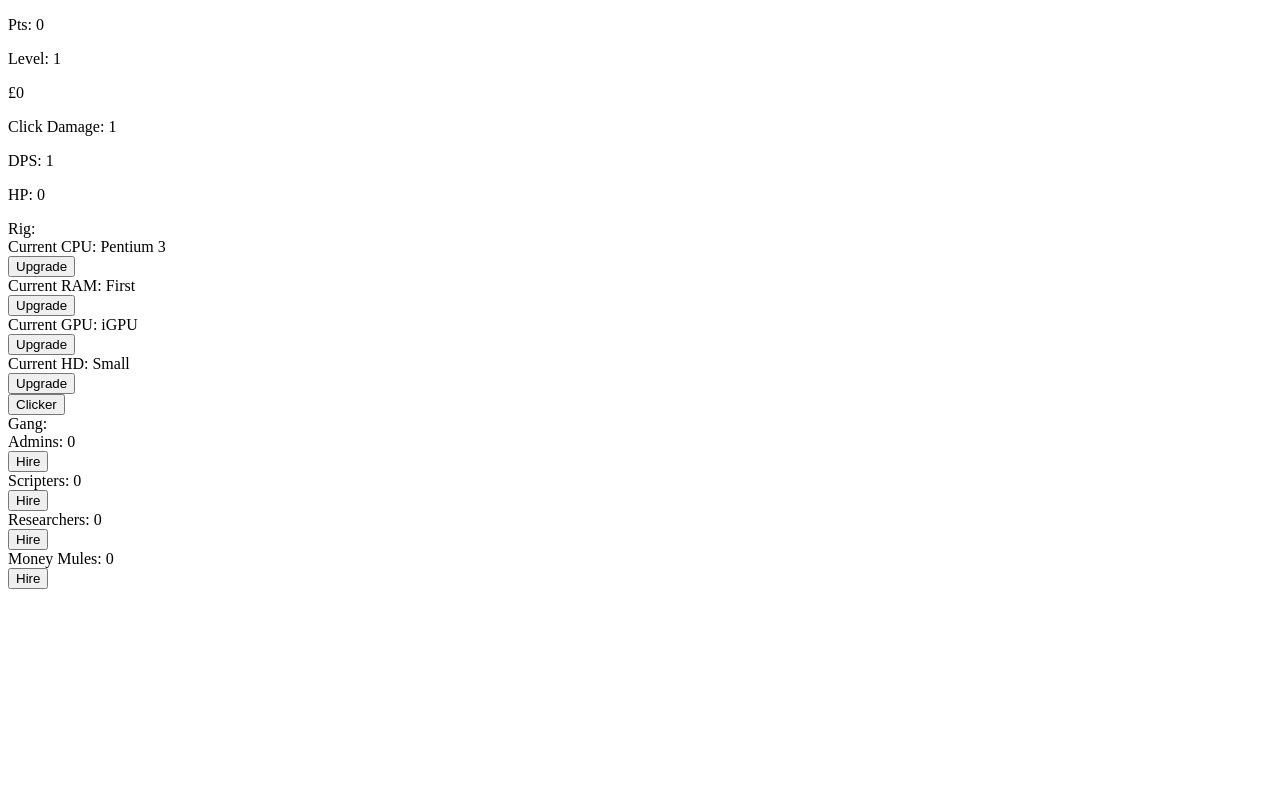
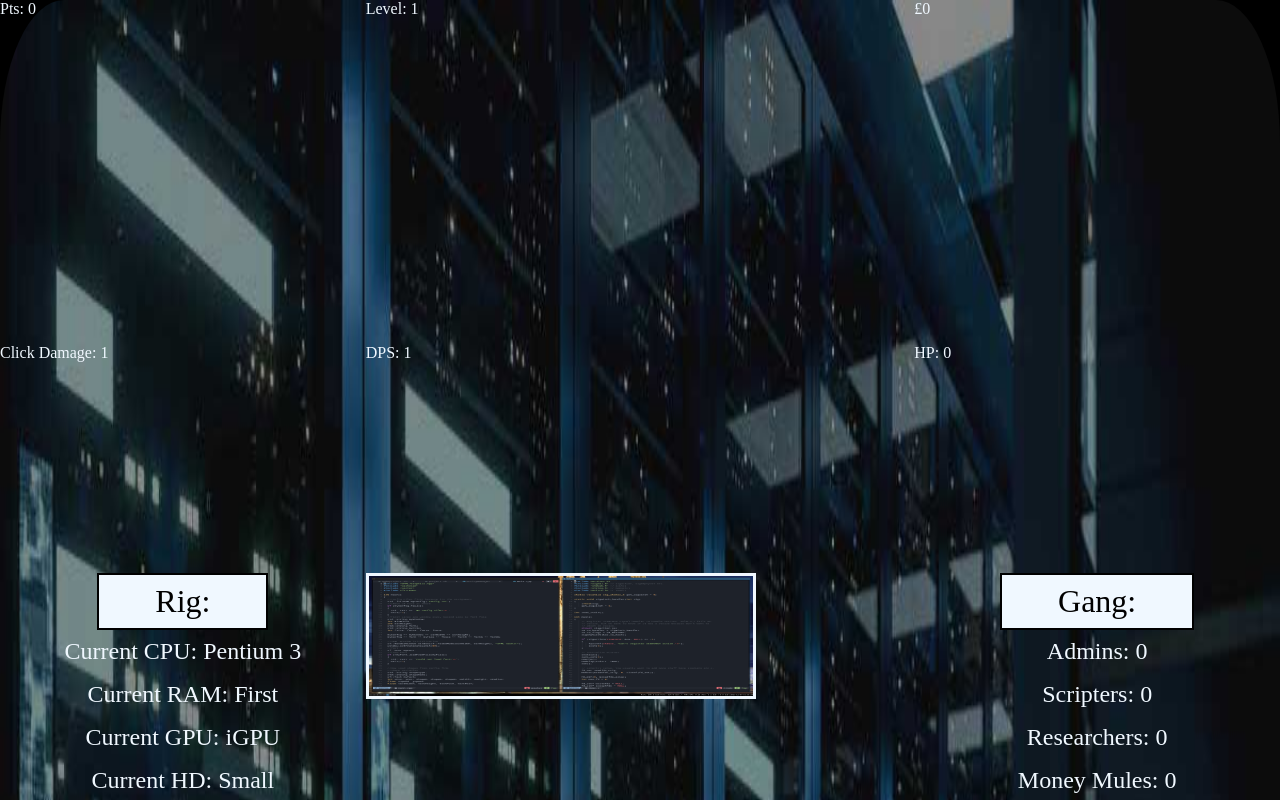
Before and after one commit to II-Paulus-II/project-week6, a React (Vite) app: page / in a window 1280 px wide. Shown: the top 800 px of the page. Built offline with nearby package versions, Linux system fonts and the light colour scheme.

Commit message:
started to add sytling

```diff
--- a/src/App.jsx
+++ b/src/App.jsx
@@ -10,8 +10,6 @@ import * as Game from "./game/Game";
 /* ----- React JSX Object Imports ----- */
 
 import Info from "./components/Info";
-/*import Detail from "./detail";
-import Button from "./button";*/
 import RigInfo from "./components/RigInfo";
 import Clicker from "./components/Clicker";
 import Gang from "./components/Gang";
@@ -78,7 +76,7 @@ function App() {
   }, [currentDPSDamage, currentObjectHP]);
 
   return (
-    <div>
+    <div className="clickArea">
       <Info stateVariable={objectsHacked} text="Pts: " />
       <Info stateVariable={gameLevel} text="Level: " />
       <Info stateVariable={wallet} text={'\u00A3'} />
--- a/src/components/Clicker.jsx
+++ b/src/components/Clicker.jsx
@@ -1,7 +1,7 @@
 export default function Clicker({onClick}) {
   return (
     <div>
-      <button onClick={onClick}>Clicker</button>
+      <button className="objectHacker" onClick={onClick}></button>
     </div>
   );
 };
--- a/src/components/Gang.jsx
+++ b/src/components/Gang.jsx
@@ -12,13 +12,13 @@ export default function({gang, wallet, handleGang}) {
     <div className="box gangBox">
       <div className="rigandgangTitle">Gang:</div>
       <div>Admins: {gang.ADMIN}</div>
-      <button className={canHireAdmin ? "myHoverButton" : "hidden"} onClick={() => { handleGang("ADMIN")}}>Hire</button>
+      <div><button className={canHireAdmin ? "myHoverButton" : "hidden"} onClick={() => { handleGang("ADMIN")}}>Hire</button></div>
       <div>Scripters: {gang.SCRIPTER}</div>
-      <button className={canHireScripter ? "myHoverButton" : "hidden"} onClick={() => { handleGang("SCRIPTER")}}>Hire</button>
+      <div><button className={canHireScripter ? "myHoverButton" : "hidden"} onClick={() => { handleGang("SCRIPTER")}}>Hire</button></div>
       <div>Researchers: {gang.RESEARCHER}</div>
-      <button className={canHireResearcher ? "myHoverButton" : "hidden"} onClick={() => { handleGang("RESEARCHER")}}>Hire</button>
+      <div><button className={canHireResearcher ? "myHoverButton" : "hidden"} onClick={() => { handleGang("RESEARCHER")}}>Hire</button></div>
       <div>Money Mules: {gang.MULE}</div>
-      <button className={canHireMule ? "myHoverButton" : "hidden"} onClick={() => { handleGang("MULE")}}>Hire</button>
+      <div><button className={canHireMule ? "myHoverButton" : "hidden"} onClick={() => { handleGang("MULE")}}>Hire</button></div>
     </div>
   );
 };
--- a/src/components/RigInfo.jsx
+++ b/src/components/RigInfo.jsx
@@ -11,13 +11,13 @@ export default function({upgrades, wallet, handleUpgrade}) {
     <div className="box rigBox">
       <div className="rigandgangTitle">Rig:</div>
       <div>Current CPU: {Constants.CPU_UPGRADES[upgrades.CPU].name}</div>
-      <button className={canUpgradeCPU ? "myHoverButton" : "hidden"} onClick={() => { handleUpgrade("CPU")}}>Upgrade</button>
+      <div><button className={canUpgradeCPU ? "myHoverButton" : "hidden"} onClick={() => { handleUpgrade("CPU")}}>Upgrade</button></div>
       <div>Current RAM: {Constants.RAM_UPGRADES[upgrades.RAM].name}</div>
-      <button className={canUpgradeRAM ? "myHoverButton" : "hidden"} onClick={() => { handleUpgrade("RAM")}}>Upgrade</button>
+      <div><button className={canUpgradeRAM ? "myHoverButton" : "hidden"} onClick={() => { handleUpgrade("RAM")}}>Upgrade</button></div>
       <div>Current GPU: {Constants.GPU_UPGRADES[upgrades.GPU].name}</div>
-      <button className={canUpgradeGPU ? "myHoverButton" : "hidden"} onClick={() => { handleUpgrade("GPU")}}>Upgrade</button>
+      <div><button className={canUpgradeGPU ? "myHoverButton" : "hidden"} onClick={() => { handleUpgrade("GPU")}}>Upgrade</button></div>
       <div>Current HD: {Constants.HD_UPGRADES[upgrades.HD].name}</div>
-      <button className={canUpgradeHD ? "myHoverButton" : "hidden"} onClick={() => { handleUpgrade("HD")}}>Upgrade</button>
+      <div><button className={canUpgradeHD ? "myHoverButton" : "hidden"} onClick={() => { handleUpgrade("HD")}}>Upgrade</button></div>
     </div>
   );
 };
--- a/src/main.jsx
+++ b/src/main.jsx
@@ -1,6 +1,7 @@
 import React from "react";
-import ReactDOM from "react-dom/client"
-import App from "./App.jsx"
+import ReactDOM from "react-dom/client";
+import App from "./App.jsx";
+import "./style.css";
 
 ReactDOM.createRoot(document.getElementById('root')).render(
   <React.StrictMode>
--- /dev/null
+++ b/src/style.css
@@ -0,0 +1,149 @@
+* {
+  margin: 0;
+  box-sizing: border-box;
+}
+
+button {
+  all: unset;
+}
+
+body {
+  display: grid;
+  overflow: hidden;
+  color: aliceblue;
+  grid-template-rows: 3fr 21fr 1fr;
+  grid-template-columns: 1fr;
+  background-color: black;
+  width: 100vw;
+  height: 100vh;
+}
+
+header, footer {
+  display: flex;
+  flex-direction: column;
+  text-align: center;
+  justify-content: center;
+  align-items: center;
+}
+
+main {
+  display: grid;
+  grid-template-columns: 1fr 10fr 1fr;
+  grid-template-rows: 1fr;
+}
+
+.left, .right {
+  display: flex;
+}
+
+.clickArea {
+  border-radius: 5%;
+  display: grid;
+  grid-template-columns: 2fr 3fr 2fr;
+  grid-template-rows: 3fr 2fr 2fr 15fr 3fr;
+  background-image: url(/images/data-center.jpg);
+  background-repeat: no-repeat;
+  background-size: 100% 100%;
+}
+
+.box {
+  display: flex;
+  justify-content: center;
+  align-items: center;
+  width: 100%;
+  height: 100%
+}
+
+.objectHacker {
+  width: 70%;
+  height: 50%;
+  min-width: 120px;
+  min-height: 120px;
+  box-sizing: content-box;
+  border: 3px solid aliceblue;
+  background-image: url(/images/hacking.png);
+  background-repeat: no-repeat;
+  background-size: 100% 100%;
+}
+
+#objectHPTitle {
+  text-align: center;
+  display: inline-block;
+  text-shadow: 2px 2px black;
+  font-size: 2rem;
+  font-weight: bold;
+}
+
+#newGame {
+  text-align: center;
+  display: inline-block;
+  text-shadow: 2px 2px black;
+  font-size: 2rem;
+  font-weight: bold;
+}
+
+#newGame:hover {
+  text-shadow: none;
+}
+
+#objectHP {
+  text-align: center;
+  display: inline-block;
+  text-shadow: 2px 2px black;
+  font-size: 2rem;
+  font-weight: bold;
+}
+
+.rigBox, .gangBox {
+  font-size: 1.5rem;
+  display: flex;
+  gap: 0.5rem;
+  flex-direction: column;
+}
+
+.topBox {
+  display: flex;
+  font-size: 2.5rem;
+  font-weight: bolder;
+  justify-content: center;
+  align-items: center;
+}
+.detailsBox {
+  display: flex;
+  flex-direction: column;
+  font-size: 1.3rem;
+  font-weight: bold;
+  justify-content: center;
+  align-items: center;
+}
+
+.myHoverButton:hover {
+  padding: 0rem 3.5rem;
+  background-color: aliceblue;
+  color: black;
+  text-shadow: none;
+}
+
+.rigandgangTitle {
+  padding: 0.5rem 3.5rem;
+  border: 2px solid black;
+  background-color: aliceblue;
+  background-size: 75%;
+  color: black;
+  font-size: 2rem;
+}
+
+.someHelp {
+  display: flex;
+  justify-content: center;
+  align-items: center;
+}
+
+#littleHelp {
+  text-align: center;
+  width: 85%;
+}
+
+.hidden {
+  display: none;
+}
```
Also changed, not shown: public/images/data-center.jpg (added), public/images/hacking.png (added).
